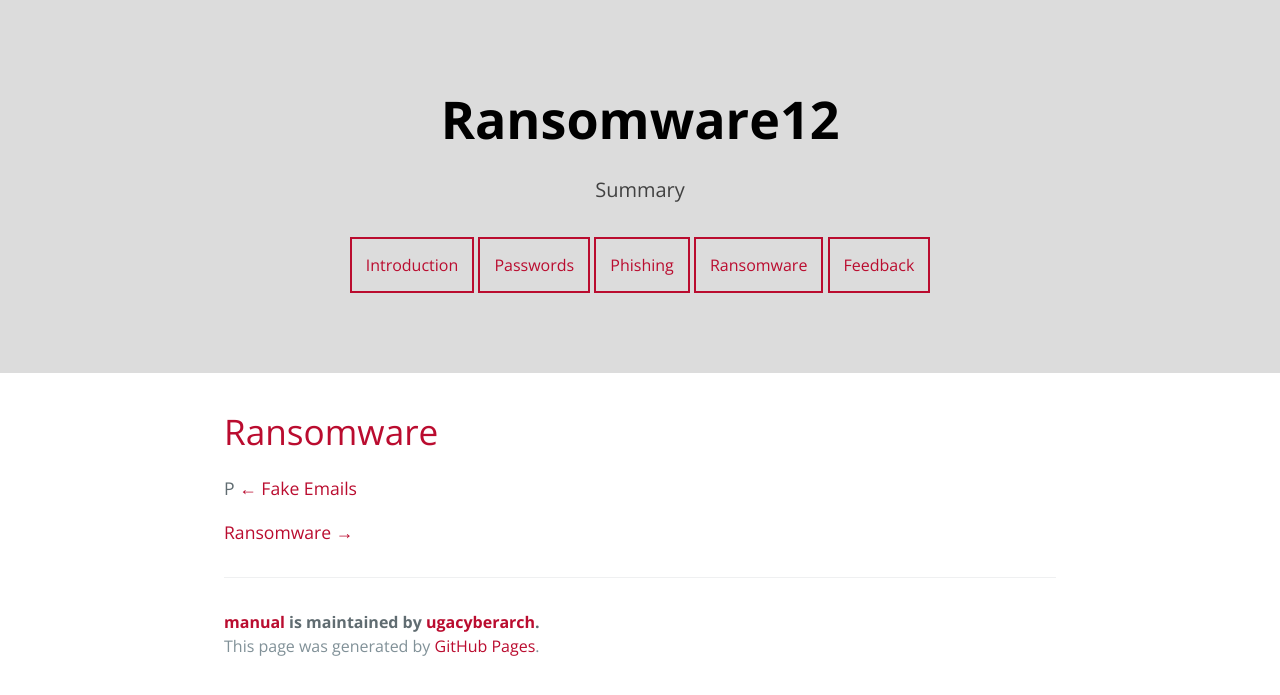
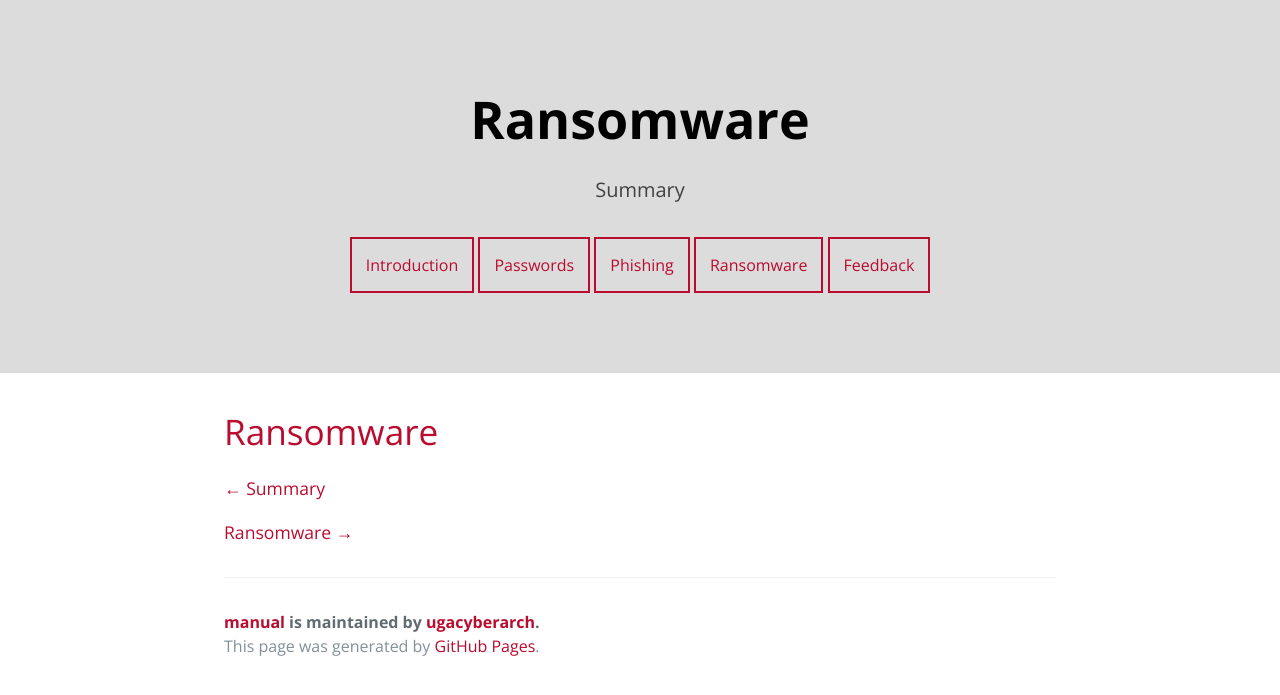
Before and after one commit to ugacyberarch/manual, a Jekyll site: the page built from ransomware.md, in a window 1280 px wide. Shown: the top 695 px of the page. Built offline with Jekyll 4.4.1, drawn with Linux system fonts in a browser that asks for light colours.

Commit message:
Update from Forestry.io Sammy Vo updated ransomware.md

```diff
--- a/ransomware.md
+++ b/ransomware.md
@@ -1,12 +1,18 @@
 ---
 layout: default
-title: Ransomware12
+title: Ransomware
 description: Summary
+heading: 'What is ransomware? '
+sub_heading: 'What is ransomware? '
 
 ---
 # Ransomware
 
-P
-[← Fake Emails](./fake_emails.html "Fake Emails")
+
+
+
+
+
+ [← Summary](./fake_emails.html "Summary")
 
 [Ransomware →]( "Ransomware")
```
